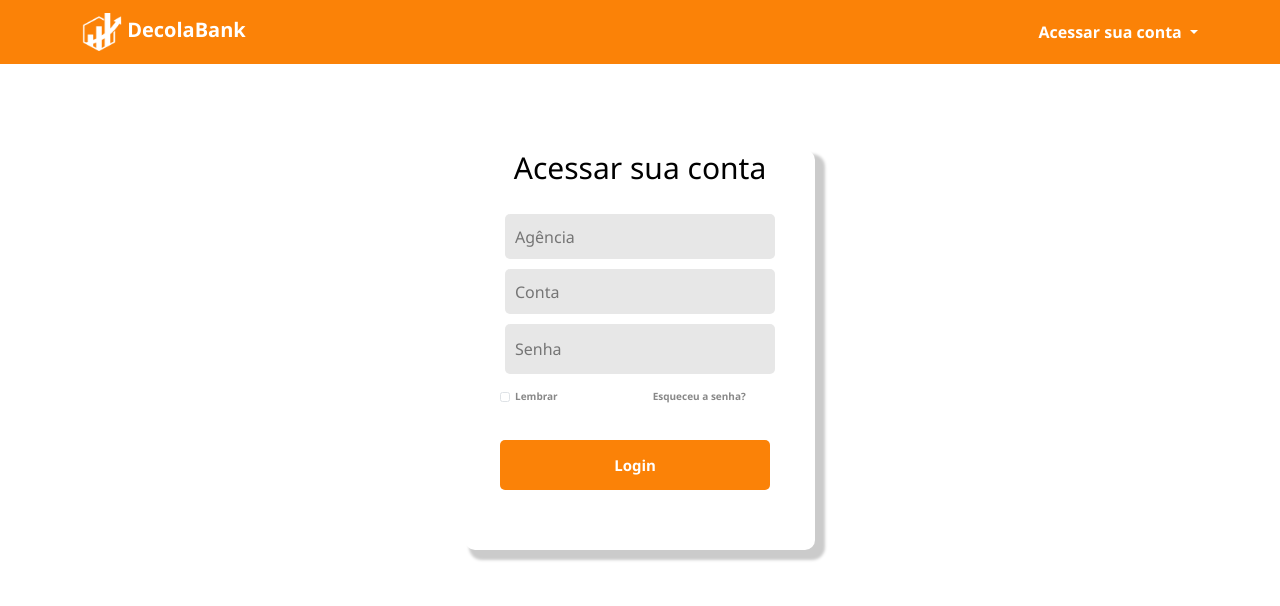
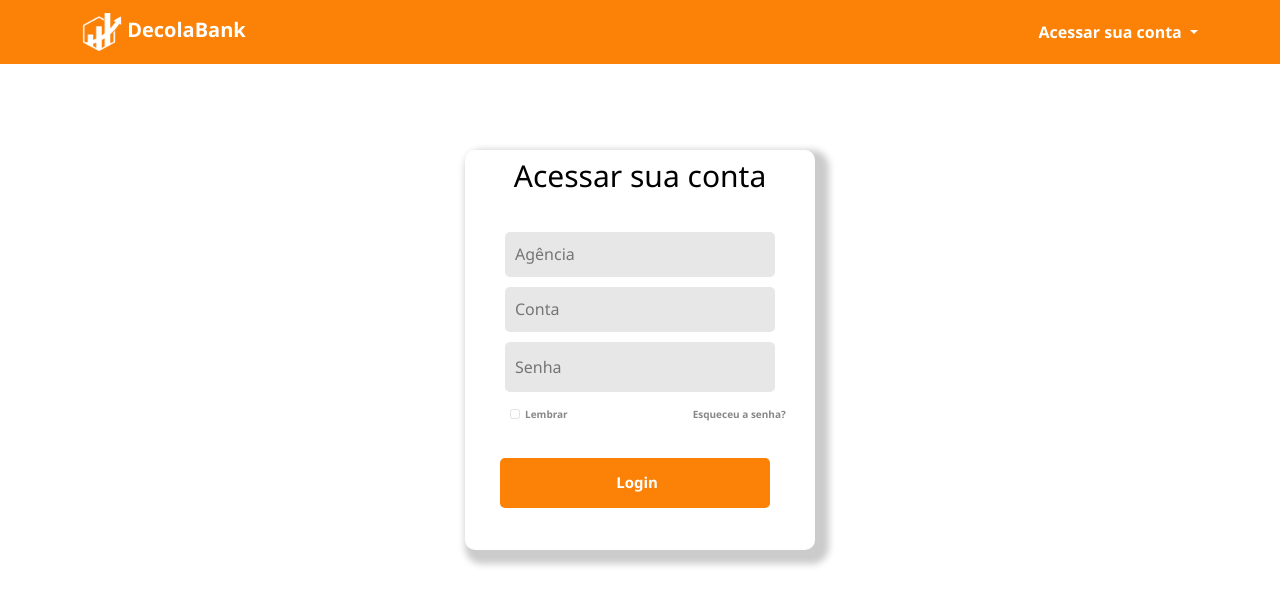
Before and after one commit to LucemilaBonifacio/decola-bank, an Angular app: page /login/cliente in a window 1280 px wide. Shown: the top 606 px of the page. Built offline with nearby package versions, Linux system fonts and the light colour scheme.

Commit message:
update login cliente

```diff
--- a/src/app/components/cliente/login-cliente/login-cliente.component.css
+++ b/src/app/components/cliente/login-cliente/login-cliente.component.css
@@ -5,12 +5,17 @@
 }
 
 .card-login {
-    box-shadow: 7px 7px 3px 3px #cbcbcb;
+    box-shadow: 7px 7px 7px 7px #cbcbcb;
     justify-items: center;
     align-items: center;
     width: 350px;
     height: 400px;
     border-radius: 10px;
+
+}
+.container-input{
+    margin: 5% 0;
+    padding-left: 35px;
 }
 
 .value0, .value1, .value2 {
@@ -39,14 +44,16 @@
     text-align: center;
     color: #000;
     padding-bottom: 15px;
+    padding-top: 8px;
 }
 
 .check {
     display: flex;
     font-size: 10px;
-    gap: 95px;
+    gap: 125px;
     color: #888888;
     padding-top: 10px;
+    padding-left: 10px;
 }
 
 #btn-02 {
@@ -61,6 +68,7 @@
     margin-top: 20px;
     cursor: pointer;
     border-radius: 5px;
+    padding-left: 10px;
 }
 
 /* Responsividade */
--- a/src/app/components/cliente/login-cliente/login-cliente.component.html
+++ b/src/app/components/cliente/login-cliente/login-cliente.component.html
@@ -5,28 +5,29 @@
         </div>
 
         <form [formGroup]="loginForm" (ngSubmit)="onSubmit()">
-            <div class="value0">
+            <div class="container-input">
+            <label class="value0">
                 <input type="number" class="input0" placeholder="Agência" formControlName="agencia" maxlength="4" (input)="validateLength($event, 4)">
                 <div ngIf="loginForm.get('agencia').invalid && loginForm.get('agencia').touched">
                     <small ngIf="loginForm.get('agencia').errors.required"></small>
                     <small ngIf="loginForm.get('agencia').errors.minlength"></small>
                     <small ngIf="loginForm.get('agencia').errors.maxlength"></small>
                 </div>
-            </div>
-            <div class="value1">
+            </label>
+            <label class="value1">
                 <input type="number" class="input1" placeholder="Conta" formControlName="numConta" maxlength="7" (input)="validateLength($event, 7)">
                 <div ngIf="loginForm.get('numConta').invalid && loginForm.get('numConta').touched">
                     <small ngIf="loginForm.get('numConta').errors.required"></small>
                     <small ngIf="loginForm.get('numConta').errors.minlength"></small>
                     <small ngIf="loginForm.get('numConta').errors.maxlength"></small>
                 </div>
-            </div>
-            <div class="value2">
+            </label>
+            <label class="value2">
                 <input type="password" class="input2" placeholder="Senha" formControlName="senha">
                 <div ngIf="loginForm.get('senha').invalid && loginForm.get('senha').touched">
                     <small ngIf="loginForm.get('senha').errors.required"></small>
                 </div>
-            </div>
+            </label>
             <div class="check">
                 <div class="form-check">
                     <input class="form-check-input" type="checkbox" value="" id="flexCheckIndeterminate">
@@ -41,6 +42,7 @@
             <div>
                 <button id="btn-02" type="submit">Login</button>
             </div>
+           </div>
         </form>
     </div>
 </section>
```
